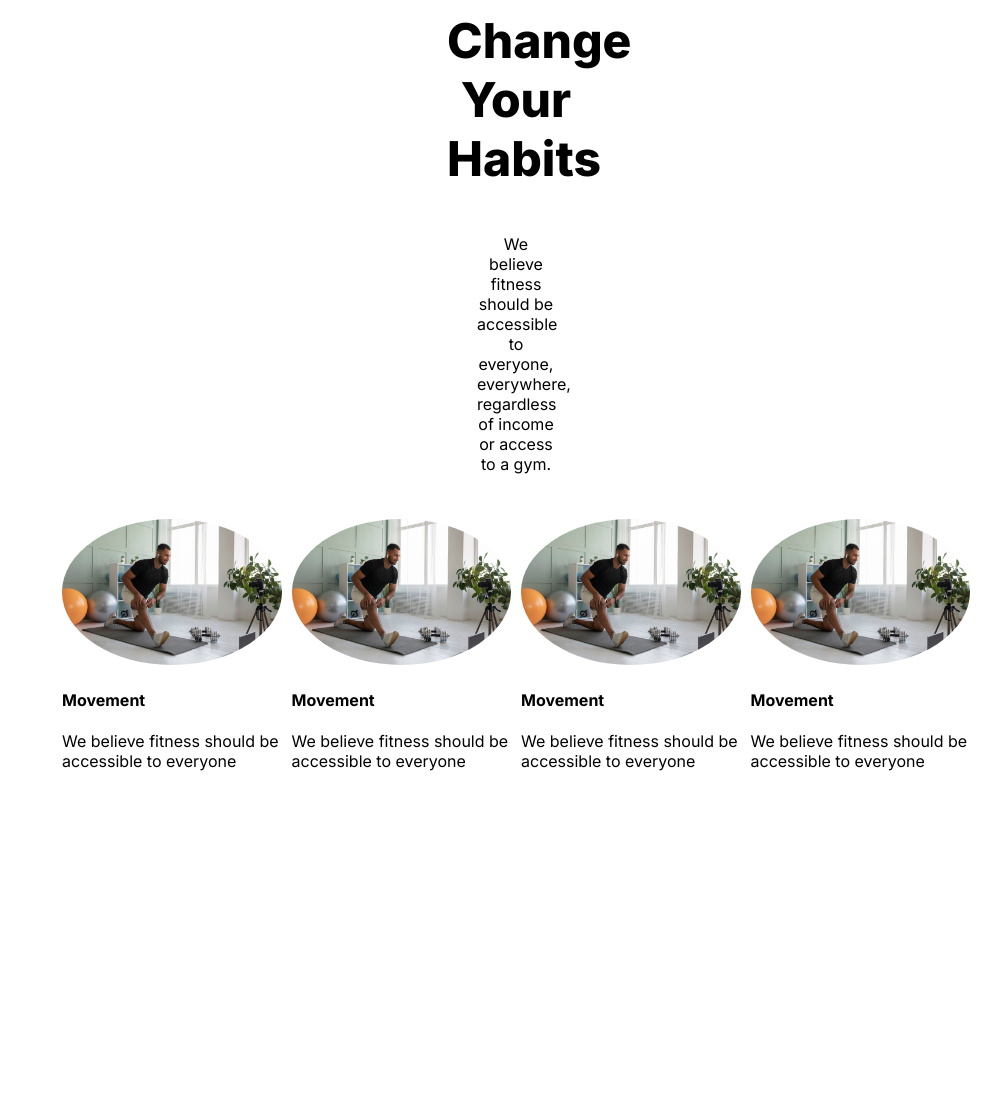
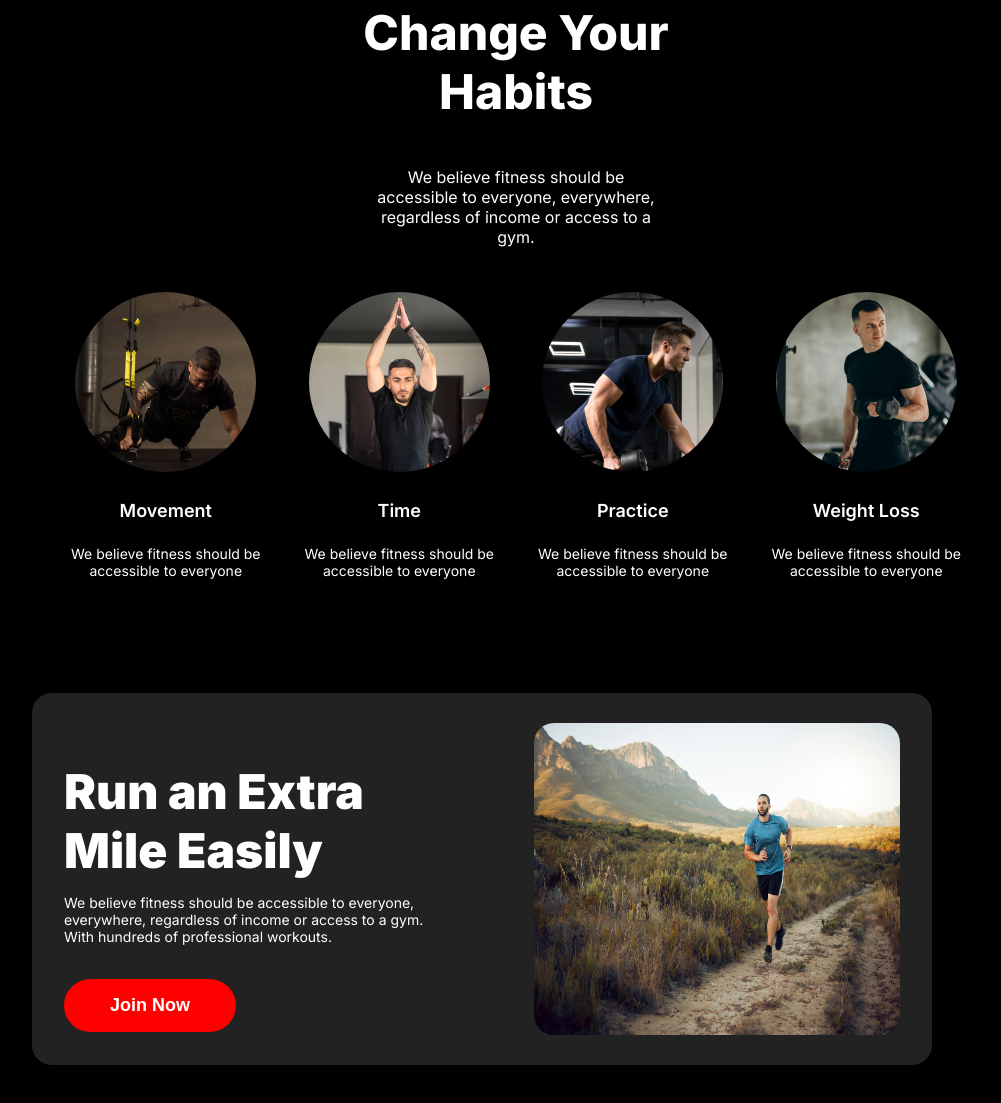
Before and after one commit to nurujjaman88/B10A2-versatile-ui-main, a plain HTML site: page index.html in a window 1280 px wide. Shown: the part 959-2062 px from the top of the page, without its empty margins (158-1159 px from the left). Before the commit the page ends 1754 px from the top, so only its background shows below. Drawn offline with Linux system fonts and the light colour scheme; a web font is replaced by a local one.

Commit message:
Run an extra mile section inserte

```diff
--- a/Styles/style.css
+++ b/Styles/style.css
@@ -19,11 +19,11 @@
   }
 /* Header section style start */
 
-/* body{
+body{
     margin: 0 auto;
     background-color: black;
     max-width: 1440px;
-} */
+}
 .header-section-nav{
     margin-left: 190px;
     margin-right: 214px;
@@ -188,22 +188,22 @@ margin-right: 144px;
 }
 .habits-text-part{
     text-align: center;
-    margin-left: 385px;
-    margin-right: 385px;
+    margin-left: 285px;
+    margin-right: 285px;
     margin-top: 70px;
 }
 
 .habits-text-part h2{
     font-size: 48px;
     font-weight: 800;
-    color: black;
+    color: #FFFFFF;
     margin-bottom: 10px;
 }
 
 .habits-text-part p{
     font-size: 16px;
     font-weight: 400;
-    color: black;
+    color: #FFFFFF;
     margin-bottom: 15px;
     padding: 30px;
 }
@@ -215,8 +215,70 @@ margin-right: 144px;
 
 }
 
+.movement {
+    text-align: center;
+}
+
+.movement h4{
+    font-size: 18px;
+    font-weight: 600;
+    color: #FFFFFF;
+}
+
+.movement p{
+    font-size: 14px;
+    font-weight: 400;
+    color: #FFFFFF;
+}
+
 .movement img{
     max-width: 100%;
     border-radius: 60%;
 }
 /* Habits Section end */
+
+
+/* Run an extra section style start */
+.run-an-extra-section{
+    display: flex;
+    justify-content: space-between;
+    max-width: 1060px;
+    max-height: 372px;
+    margin: 100px 190px;
+    background-color: #222222;
+    border-radius: 20px;
+}
+
+.run-an-extra-title{
+    margin: 30px 32px;
+    width: 366px;
+    height: 312px;
+}
+.run-title {
+    color: #FFFFFF;
+    font-size: 48px;
+    font-weight: 900;
+    margin-bottom: 10px;
+}
+
+.run-description{
+    color: #FFFFFF;
+    font-size: 14px;
+    font-weight: 400;
+    padding-bottom: 20px;
+}
+
+.run-an-extra-image img{
+    max-width: 100%;
+    border-radius: 20px;
+    margin: 30px 32px;
+    width: 366px;
+    height: 312px;
+}
+
+.run-an-extra-title > .btn-primary a{
+    text-decoration: none;
+    color: #FFFFFF;
+    border: none;
+}
+/* Run an extra section style end */
--- a/index.html
+++ b/index.html
@@ -67,29 +67,47 @@
             </div>
             <div class="habits-image-part">
                 <div class="movement">
-                    <img src="images/exercise1.jpg" alt="Exercise-1">
+                    <img src="images/image 3.png" alt="first image">
                     <h4>Movement</h4>
                     <p>We believe fitness should be accessible to everyone</p>
                 </div>
 
                 <div class="movement">
-                    <img src="images/exercise1.jpg" alt="Exercise-1">
-                    <h4>Movement</h4>
+                    <img src="images/image 2.png" alt="image-2">
+                    <h4>Time</h4>
                     <p>We believe fitness should be accessible to everyone</p>
                 </div>
 
                 <div class="movement">
-                    <img src="images/exercise1.jpg" alt="Exercise-1">
-                    <h4>Movement</h4>
+                    <img src="images/image 4.png" alt="image-3">
+                    <h4>Practice</h4>
                     <p>We believe fitness should be accessible to everyone</p>
                 </div>
                 <div class="movement">
-                    <img src="images/exercise1.jpg" alt="Exercise-1">
-                    <h4>Movement</h4>
+                    <img src="images/image 5.png" alt="image-5">
+                    <h4>Weight Loss</h4>
                     <p>We believe fitness should be accessible to everyone</p>
                 </div>
             </div>
         </section>
+        <!-- Run an Extra Mile Section start-->
+         <section class="run-an-extra-section">
+            <div class="run-an-extra-title">
+                <h2 class="run-title">
+                    Run an Extra <br>Mile Easily
+                </h2>
+                <p class="run-description">
+                    We believe fitness should be accessible to everyone, everywhere, regardless of income or access to a gym. With hundreds of professional workouts.
+                </p>
+                <button class="btn-primary"><a href="">Join Now</a></button>
+            </div>
+
+            <div class="run-an-extra-image">
+                <img src="images/run.jpg" alt="">
+            </div>
+
+         </section>
+        <!-- Run an Extra Mile Section end-->
      </main>
     <!-- Main Section End -->
 
```
